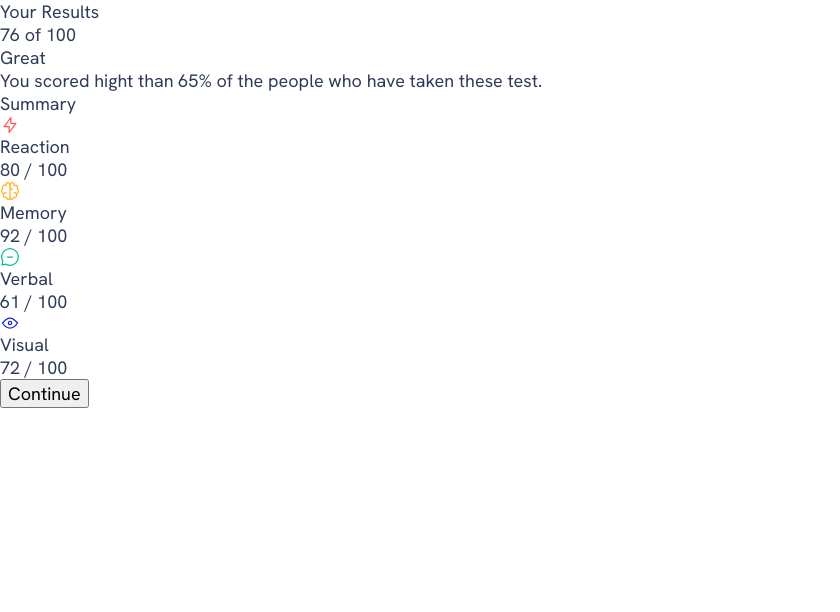
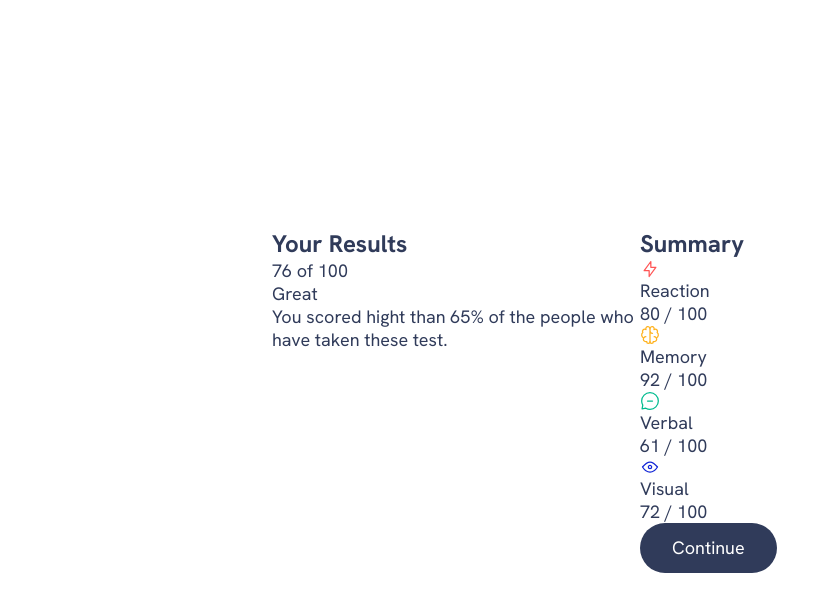
Before and after one commit to andrewteece/fem-results-summary, a plain HTML site: page index.html in a window 1280 px wide. Shown: the whole page, without its empty margins (0-840 px from the left). Drawn offline with Linux system fonts and the light colour scheme.

Commit message:
style button and set media query

```diff
--- a/styles.css
+++ b/styles.css
@@ -53,6 +53,8 @@
     --fs-900: 5rem;
   }
 
+/* RESET */
+
   *,
   *::before,
   *::after {
@@ -70,8 +72,49 @@
     max-width: 100%;
   }
 
+/* GENERAL STYLES */
+
   body {
     font-family: var(--font-family-default);
     font-size: var(--fs-400);
     color: var(--clr-neutral-700);
   }
+
+  @media (min-width: 37.5rem) {
+    body {
+        min-height: 100vh;
+        display: grid;
+        place-items: center;
+    }
+  }
+
+  .section-title {
+    font-weight: var(--fw-bold);
+    font-size: var(--fs-600);
+  }
+
+  .button {
+    color: var(--clr-neutral-100);
+    line-height: 1;
+    background: var(--clr-neutral-700);
+    padding: 1rem 2rem;
+    border: 0;
+    border-radius: 100vw;
+    cursor: pointer;
+  }
+
+  .button:hover,
+  .button:focus-visible {
+    background: var(--gradient-primary);
+  }
+
+  .results-summary {
+    display: grid;
+    max-width: 46rem;
+  }
+
+  @media (min-width: 37.5rem) {
+    .results-summary {
+        grid-template-columns: 1fr 1fr;
+    }
+  }
```
